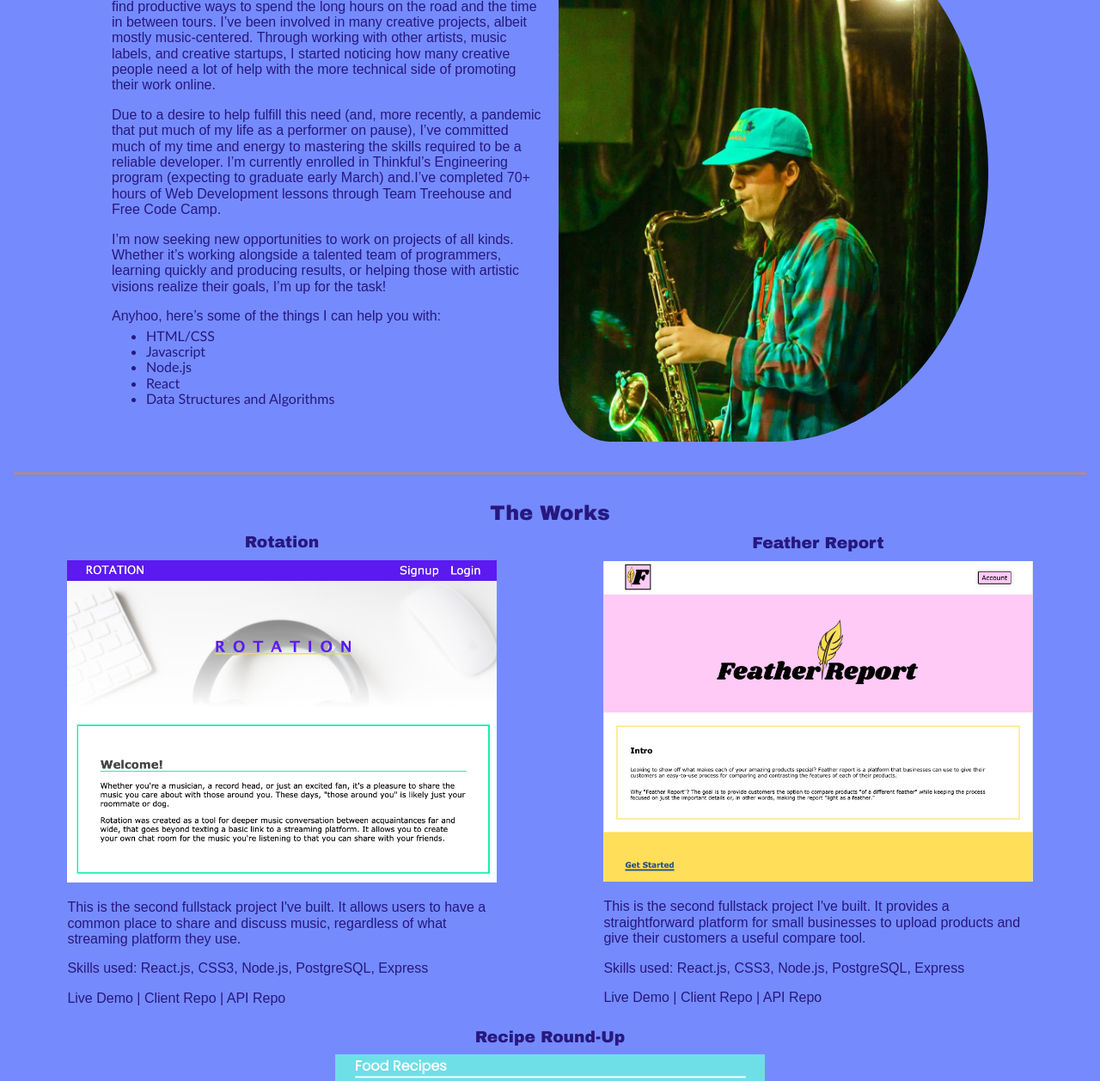
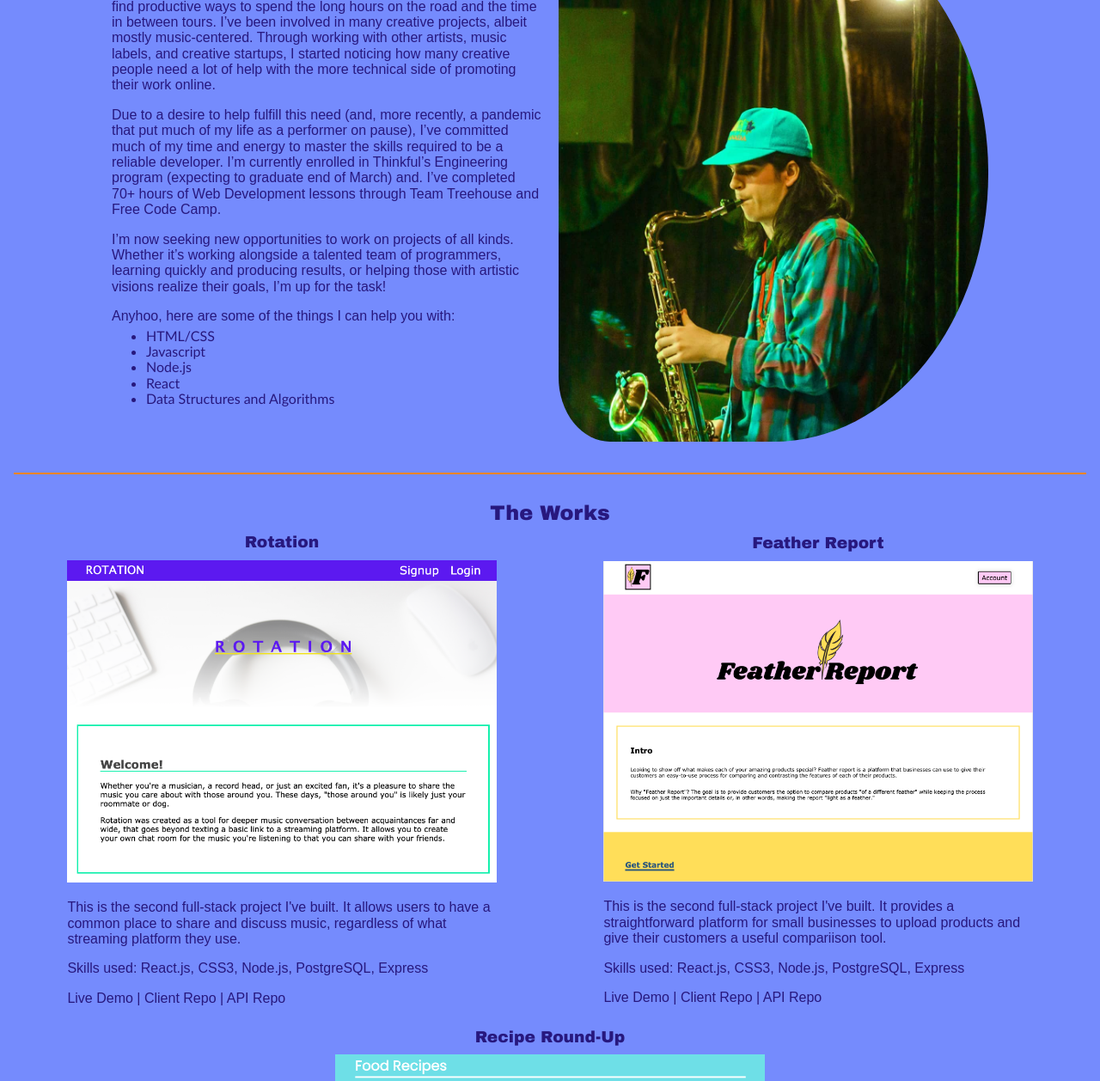
Before and after one commit to Tarv44/thinkful-portfolio, a plain HTML site: page index.html in a window 1280 px wide. Shown: the part 820-2078 px from the top of the page at 86% size. Drawn offline with nearby package versions, Linux system fonts and the light colour scheme.

Commit message:
Edit grammar errors

```diff
--- a/index.html
+++ b/index.html
@@ -41,7 +41,7 @@
               <h1>Jonah Tarver:</h1>
               <h3 class="byDay">Developer by day...</h3>
               <h3 class="byNight">...touring musician by night.</h3>
-              <p>Having recently relocated from New Orleans, I'm currently living in Eugene, Oregon
+              <p>Having recently relocated from New Orleans, I'm currently living in Eugene, Oregon,
                 and have a passion for creative projects of all kinds.</p>
               <p>If you're curious about the Jonah that plays saxophone for bands of all genres,
                 feel free to visit my <a href="https://mightybrotherband.com/" target="_blank">band's website.</a></p>
@@ -66,15 +66,15 @@
                 of help with the more technical side of promoting their work online.</p>
                 <p>Due to a desire to help fulfill this need (and, more recently, a pandemic
                 that put much of my life as a performer on pause), I’ve committed much of my
-                time and energy to mastering the skills required to be a reliable developer.
+                time and energy to master the skills required to be a reliable developer.
                 I’m currently enrolled in Thinkful’s Engineering program (expecting to graduate
-                early March) and.I’ve completed 70+ hours of Web Development lessons through
+                end of March) and. I’ve completed 70+ hours of Web Development lessons through
                 Team Treehouse and Free Code Camp. </p>
                 <p>I’m now seeking new opportunities to work on projects of all kinds. Whether
                 it’s working alongside a talented team of programmers, learning quickly and
                 producing results, or helping those with artistic visions realize their goals,
                 I’m up for the task!</p>
-                <p class="anyhoo">Anyhoo, here’s some of the things I can help you with:</p>
+                <p class="anyhoo">Anyhoo, here are some of the things I can help you with:</p>
                 <ul>
                   <li>HTML/CSS</li>
                   <li>Javascript</li>
@@ -99,7 +99,7 @@
                 <a href="https://rotationexchange.com/" target="_blank">
                   <img src="images/projects/rotation.png" alt="Rotation Screenshot">
                 </a>
-                <p>This is the second fullstack project I've built. It allows users to have a common place to share and discuss music, regardless of what streaming platform they use.</p>
+                <p>This is the second full-stack project I've built. It allows users to have a common place to share and discuss music, regardless of what streaming platform they use.</p>
                 <p>Skills used: React.js, CSS3, Node.js, PostgreSQL, Express</p>
                 <p>
                   <a href="https://rotationexchange.com/" target="_blank">Live Demo</a>
@@ -111,7 +111,7 @@
                 <a href="https://featherreport.biz/" target="_blank">
                   <img src="images/projects/feather-report.png" alt="Feather Report Screenshot">
                 </a>
-                <p>This is the second fullstack project I've built. It provides a straightforward platform for small businesses to upload products and give their customers a useful compare tool.</p>
+                <p>This is the second full-stack project I've built. It provides a straightforward platform for small businesses to upload products and give their customers a useful compariison tool.</p>
                 <p>Skills used: React.js, CSS3, Node.js, PostgreSQL, Express</p>
                 <p>
                   <a href="https://featherreport.biz/" target="_blank">Live Demo</a>
```
